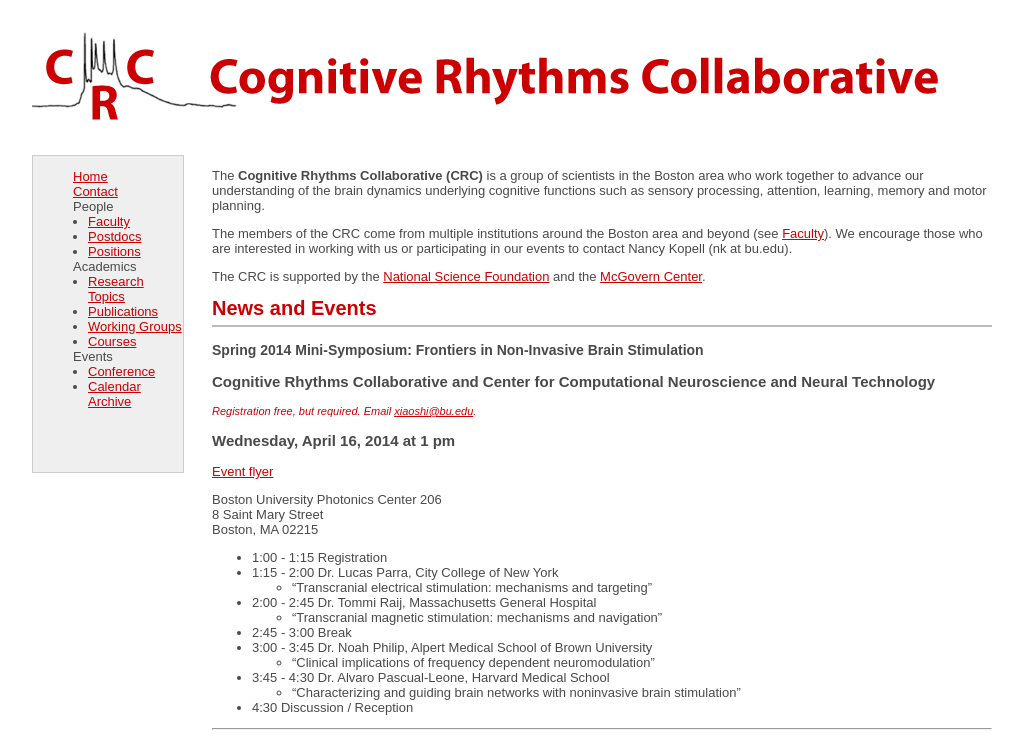
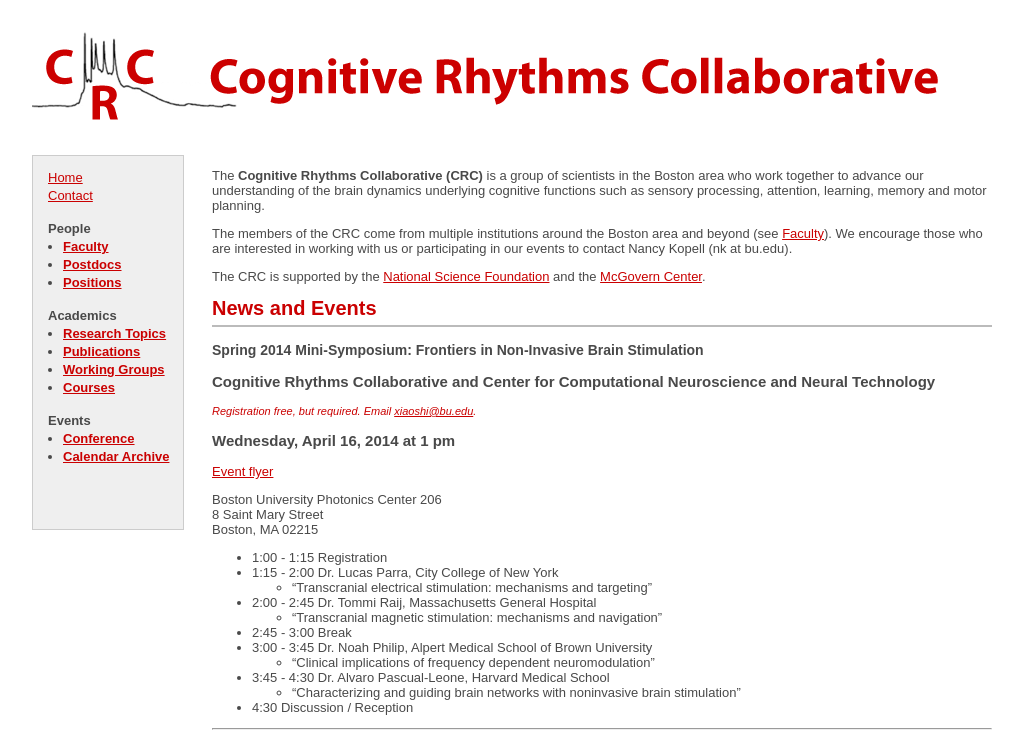
Before and after one commit to cogrhythms/cogrhythms.github.io, a Jekyll site: the page built from index.md, in a window 1280 px wide. Shown: the top 737 px of the page, without its empty margins (128-1151 px from the left). Built offline with Jekyll 4.4.1, drawn with Linux system fonts in a browser that asks for light colours; Markdown is read by kramdown in place of the engine named in the settings; grey boxes are pictures that could not be loaded.

Commit message:
adjust spacing, bold subheaers in nav

```diff
--- a/_includes/side_nav.html
+++ b/_includes/side_nav.html
@@ -1,22 +1,22 @@
 <ul id="crc_menu">
   <li><a href="{{ site.url }}{{ site.baseurl }}">Home</a>  </li>
   <li><a href="{{ site.url }}{{ site.baseurl }}contact/">Contact</a></li>
-  <li>People
+  <li class="crc_menu_section">People
     <ul>
       <li><a href="{{ site.url }}{{ site.baseurl }}people/faculty/">Faculty</a></li>
       <li><a href="{{ site.url }}{{ site.baseurl }}people/postdoc/">Postdocs</a></li>
       <li><a href="{{ site.url }}{{ site.baseurl }}people/positions/">Positions</a></li>
     </ul>
   </li>
-  <li>Academics
+  <li class="crc_menu_section">Academics
     <ul>
-      <li><a href="{{ site.url }}{{ site.baseurl }}research/topics/">Research Topics</a></li>
-      <li><a href="{{ site.url }}{{ site.baseurl }}research/papers/">Publications</a></li>
-      <li><a href="{{ site.url }}{{ site.baseurl }}research/groups/">Working Groups</a></li>
-      <li><a href="{{ site.url }}{{ site.baseurl }}courses/">Courses</a></li>
+      <li><a href="{{ site.url }}{{ site.baseurl }}academics/topics/">Research Topics</a></li>
+      <li><a href="{{ site.url }}{{ site.baseurl }}academics/papers/">Publications</a></li>
+      <li><a href="{{ site.url }}{{ site.baseurl }}academics/groups/">Working Groups</a></li>
+      <li><a href="{{ site.url }}{{ site.baseurl }}academics/courses/">Courses</a></li>
     </ul>
   </li>
-  <li>Events
+  <li class="crc_menu_section">Events
     <ul>
       <li><a href="{{ site.url }}{{ site.baseurl }}conference/">Conference</a></li>
       <li><a href="{{ site.url }}{{ site.baseurl }}archive/">Calendar Archive</a></li>
--- a/css/crc.css
+++ b/css/crc.css
@@ -90,13 +90,21 @@
     border: 1px solid #ccc;
 }
 
-#sidebar ul {
-	list-style-type: none;
+#sidebar ul#crc_menu {
+    list-style-type: none;
+    padding-left: 15px;
+    line-height: 18px;
+}
+
+#sidebar #crc_menu .crc_menu_section {
+    padding-top: 15px;
+    font-weight: bold;
 }
 
 #sidebar ul li ul {
-	list-style-type: disc;
-	padding-left: 15px;
+    list-style-type: disc;
+    padding-left: 15px;
+    font-weight: bold; /* over-ride header bold*/
 }
 
 #footer {
```
